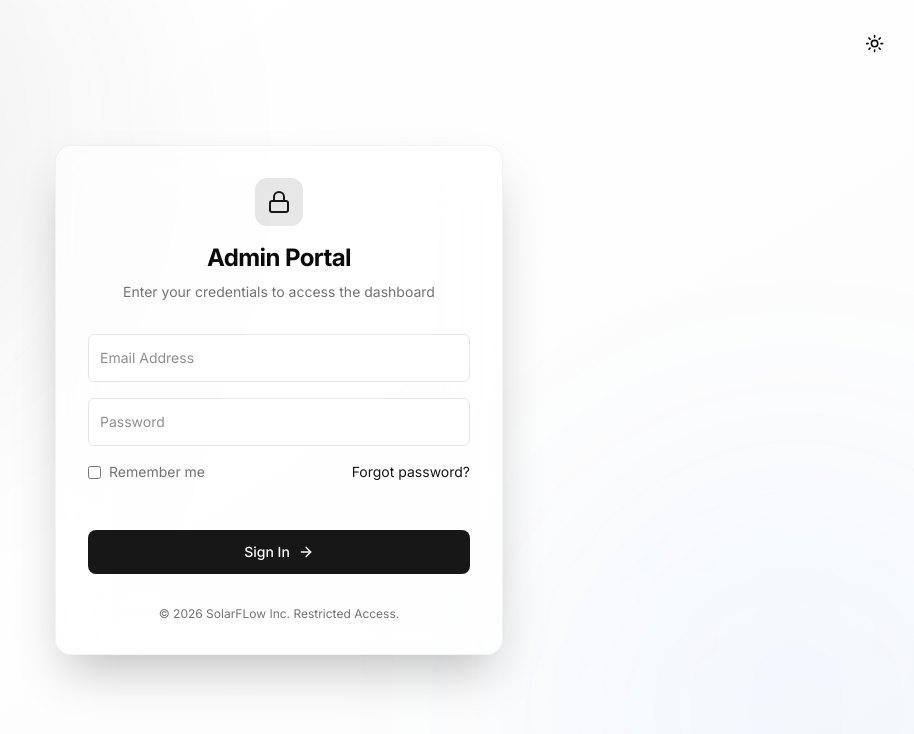
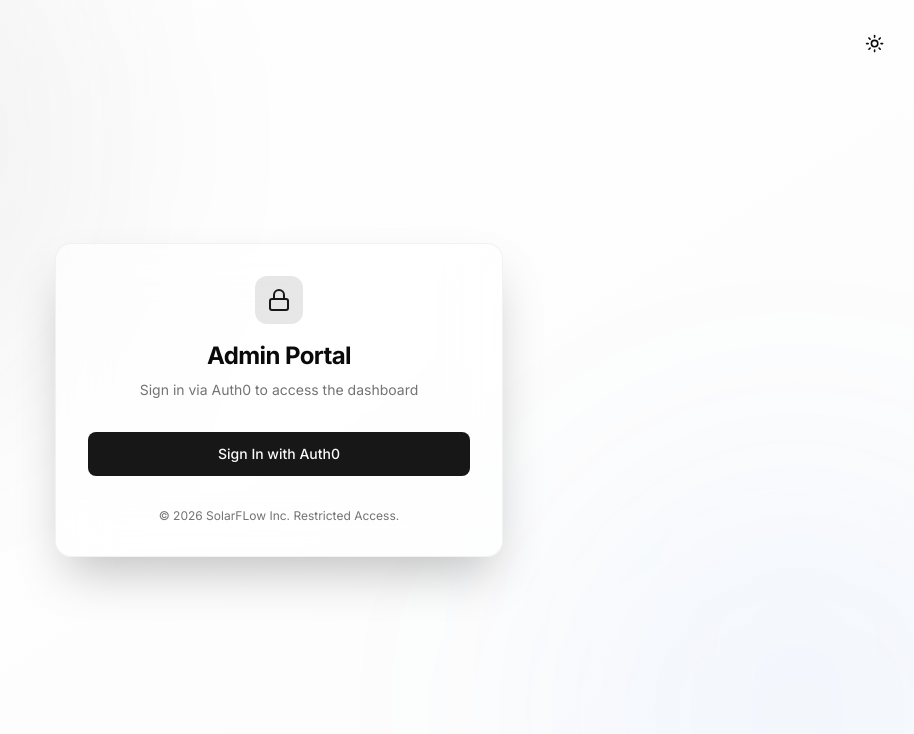
Before and after one commit to heyshakir/solarproject, a Next.js app: page /admin/login in a window 1280 px wide. Shown: the top 734 px of the page, without its empty margins (361-1275 px from the left). Built offline with nearby package versions, Linux system fonts and the light colour scheme; no server answers.

Commit message:
Migrate to Auth0 provider

```diff
--- a/app/admin/login/page.tsx
+++ b/app/admin/login/page.tsx
@@ -1,17 +1,19 @@
 "use client";
 
-import { useActionState } from "react";
-import { useFormStatus } from "react-dom";
-import Link from "next/link";
+import { signIn } from "next-auth/react";
 import { motion } from "framer-motion";
-import { ArrowRight, Loader2, Lock } from "lucide-react";
+import { Loader2, Lock } from "lucide-react";
 import { Button } from "@/components/ui/button";
-import { FloatingLabelInput } from "@/components/ui/floating-label-input";
 import { ThemeToggle } from "@/components/ui/theme-toggle";
-import { authenticate } from "@/lib/actions";
+import { useState } from "react";
 
 export default function AdminLogin() {
-    const [errorMessage, dispatch] = useActionState(authenticate, undefined);
+    const [isLoading, setIsLoading] = useState(false);
+
+    const handleLogin = async () => {
+        setIsLoading(true);
+        await signIn("auth0", { callbackUrl: "/admin/dashboard" });
+    };
 
     return (
         <div className="min-h-screen w-full flex items-center justify-center bg-gradient-to-br from-background to-secondary/30 relative overflow-hidden">
@@ -34,27 +36,25 @@ export default function AdminLogin() {
                         <Lock className="w-6 h-6 text-primary" />
                     </div>
                     <h1 className="text-2xl font-bold tracking-tight">Admin Portal</h1>
-                    <p className="text-sm text-muted-foreground mt-2">Enter your credentials to access the dashboard</p>
+                    <p className="text-sm text-muted-foreground mt-2">Sign in via Auth0 to access the dashboard</p>
                 </div>
 
-                <form action={dispatch} className="space-y-4">
-                    <FloatingLabelInput id="email" name="email" label="Email Address" type="email" required />
-                    <FloatingLabelInput id="password" name="password" label="Password" type="password" required />
-
-                    <div className="flex items-center justify-between text-sm">
-                        <label className="flex items-center gap-2 text-muted-foreground cursor-pointer">
-                            <input type="checkbox" className="rounded border-input text-primary focus:ring-primary" />
-                            Remember me
-                        </label>
-                        <Link href="#" className="text-primary hover:underline underline-offset-4">Forgot password?</Link>
-                    </div>
-
-                    <div className="text-red-500 text-sm h-4">
-                        {errorMessage}
-                    </div>
-
-                    <LoginButton />
-                </form>
+                <div className="space-y-4">
+                    <Button
+                        onClick={handleLogin}
+                        className="w-full h-11"
+                        disabled={isLoading}
+                    >
+                        {isLoading ? (
+                            <>
+                                <Loader2 className="mr-2 h-4 w-4 animate-spin" />
+                                Redirecting...
+                            </>
+                        ) : (
+                            "Sign In with Auth0"
+                        )}
+                    </Button>
+                </div>
 
                 <p className="text-center text-xs text-muted-foreground mt-8">
                     &copy; 2026 SolarFLow Inc. Restricted Access.
@@ -63,22 +63,3 @@ export default function AdminLogin() {
         </div>
     );
 }
-
-function LoginButton() {
-    const { pending } = useFormStatus();
-
-    return (
-        <Button className="w-full h-11" type="submit" disabled={pending}>
-            {pending ? (
-                <>
-                    <Loader2 className="mr-2 h-4 w-4 animate-spin" />
-                    Authenticating...
-                </>
-            ) : (
-                <>
-                    Sign In <ArrowRight className="ml-2 h-4 w-4" />
-                </>
-            )}
-        </Button>
-    );
-}
--- a/auth.ts
+++ b/auth.ts
@@ -1,6 +1,5 @@
 import NextAuth from "next-auth";
-import Credentials from "next-auth/providers/credentials";
-import bcrypt from "bcryptjs";
+import Auth0 from "next-auth/providers/auth0";
 import { prisma } from "@/lib/prisma";
 import { authConfig } from "./auth.config";
 
```
